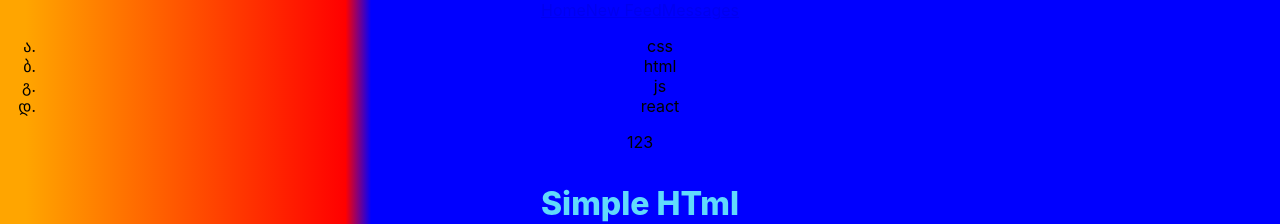
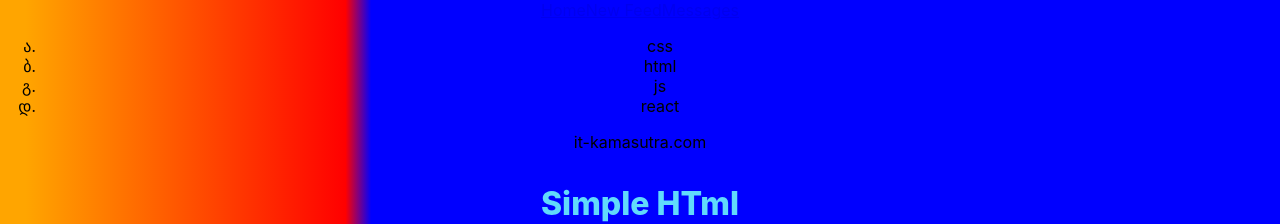
Before and after one commit to Matvey888/my_first-project, a React (Create React App) app: page / in a window 1280 px wide. Shown: the top 224 px of the page. Built offline with nearby package versions, Linux system fonts and the light colour scheme.

Commit message:
Времменая реализация проекта

```diff
--- a/src/App.js
+++ b/src/App.js
@@ -1,14 +1,16 @@
 // import logo from './logo.svg';
-import Header from './header.js';
-import {Tehnologies, Foon } from './tehnologies.js';
 import './App.css';
+import Header from './Header';
+import Technologies from './Technologies.js';
+import Footer from './Footer';
+
 
 const App = () => {
   return (
     <div className="App">
       <Header />
-      <Tehnologies />
-      <Foon />
+      <Technologies />
+      <Footer />
       <p className="main-title">Simple HTml</p>
       <ul>
         <li className="some-class">this one position</li>
@@ -18,6 +20,5 @@ const App = () => {
 }
 
 
-// export Header;
 
 export default App;
--- /dev/null
+++ b/src/Footer.js
@@ -0,0 +1,9 @@
+const Footer = () => {
+  return (
+    <div>
+      <span>it-kamasutra.com</span>
+    </div>
+  );
+}
+
+export default Footer;
--- /dev/null
+++ b/src/Technologies.js
@@ -0,0 +1,22 @@
+const Technologies = () => {
+  return (
+    <div>
+      <ul>
+        <li>css</li>
+        <li>html</li>
+        <li>js</li>
+        <li>react</li>
+      </ul>
+    </div>
+  );
+}
+
+// const Foon = () => {
+//   return (
+//     <div>
+//       <span>123</span>
+//     </div>
+//   );
+// }
+
+export default Technologies;
--- a/src/tehnologies.js
+++ /dev/null
@@ -1,22 +0,0 @@
-const Tehnologies = () => {
-  return (
-    <div>
-      <ul>
-        <li>css</li>
-        <li>html</li>
-        <li>js</li>
-        <li>react</li>
-      </ul>
-    </div>
-  );
-}
-
-const Foon = () => {
-  return (
-    <div>
-      <span>123</span>
-    </div>
-  );
-}
-
-export { Tehnologies, Foon} ;
```
